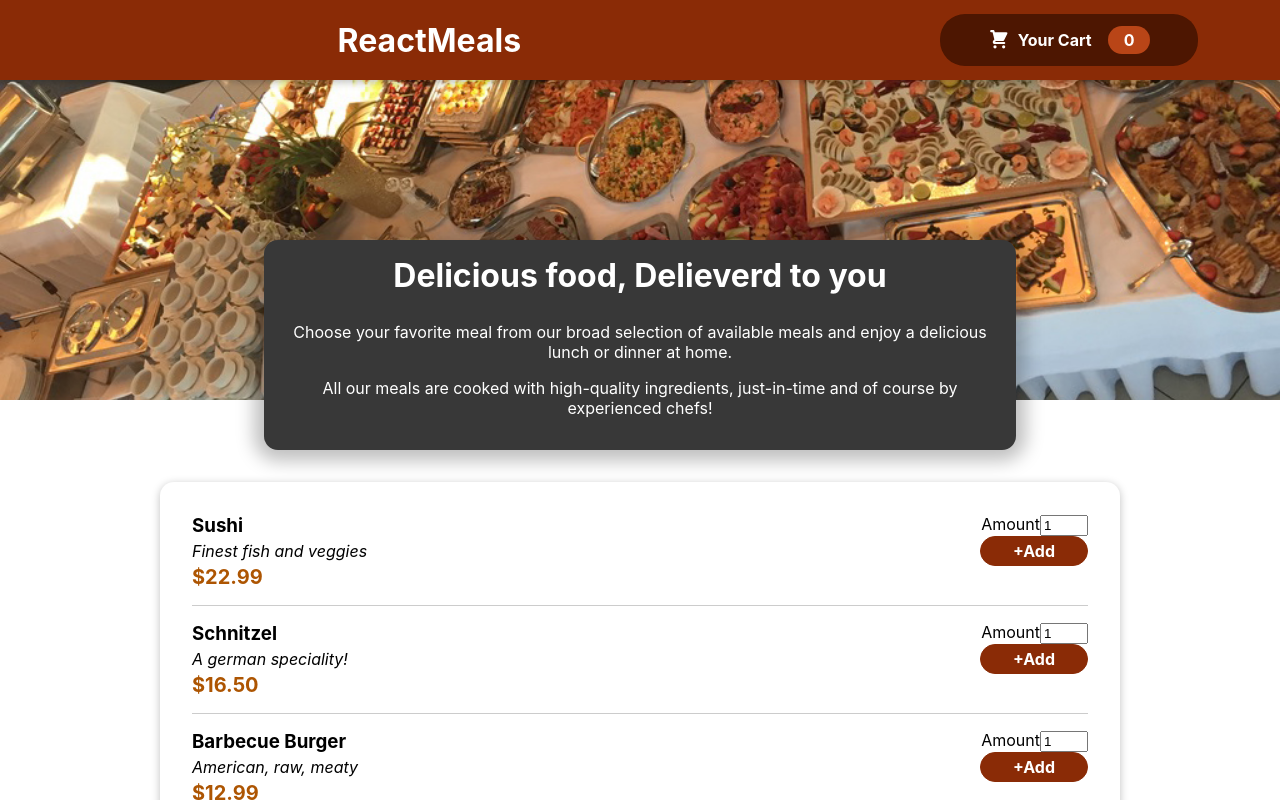
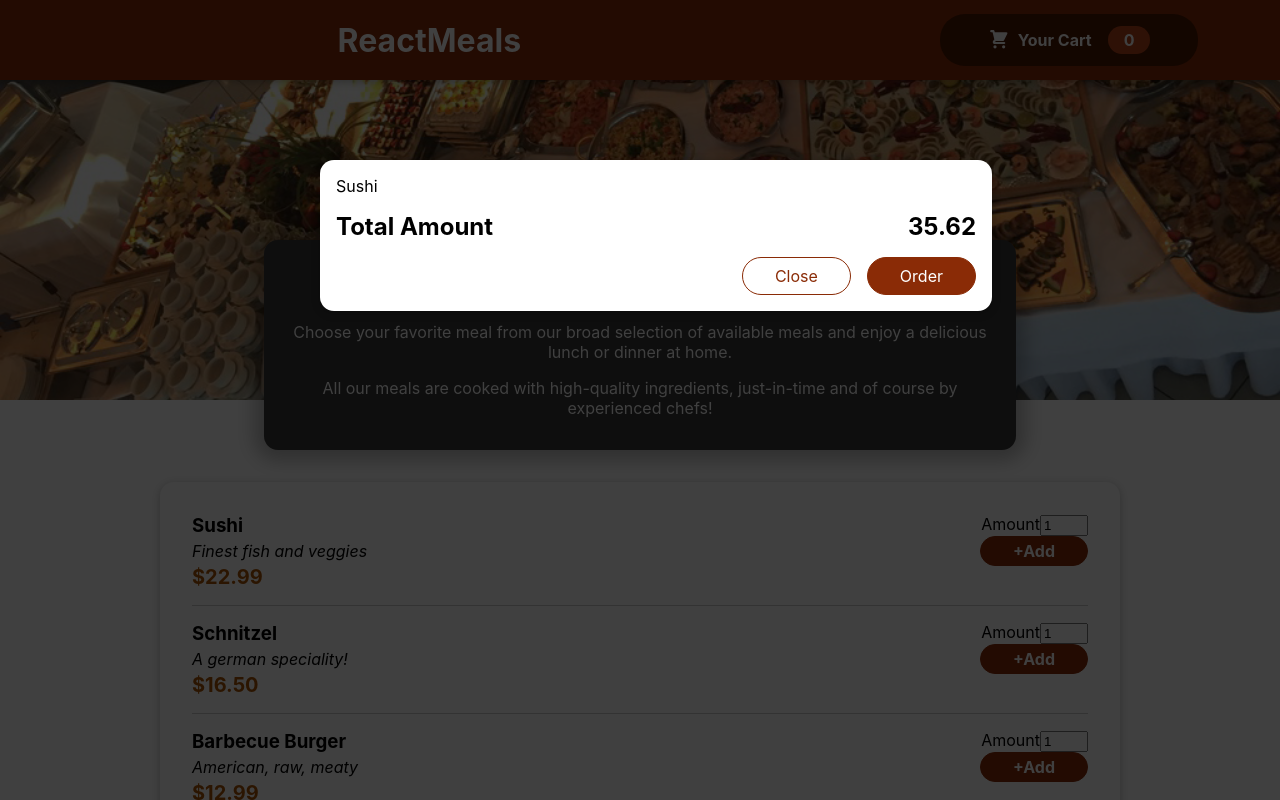
Before and after one commit to alishapaul01/Restaurant-app-with-react, a React (Create React App) app: page / in a window 1280 px wide. Shown: the top 800 px of the page. Built offline with nearby package versions, Linux system fonts and the light colour scheme.

Commit message:
Added Cart without functionality

```diff
--- a/public/index.html
+++ b/public/index.html
@@ -28,6 +28,7 @@
   </head>
   <body>
     <noscript>You need to enable JavaScript to run this app.</noscript>
+    <div id="overlays"></div>
     <div id="root"></div>
     <!--
       This HTML file is a template.
--- a/src/App.js
+++ b/src/App.js
@@ -3,9 +3,11 @@
 import Header from './Components/Layout/Header';
 import DummyMeals from './Components/Meals/DummyMeals';
 import Summary from './Components/Meals/Summary.js';
+import Cart from './Components/Cart/Cart';
 const App=()=>{
  return(
   <>
+    <Cart/>
     <Header/>
     <Summary/>
     <DummyMeals/>
--- /dev/null
+++ b/src/Components/Cart/Cart.js
@@ -0,0 +1,17 @@
+import classes from './Cart.module.css';
+import Modal from '../Cart/Modal';
+const Cart= props=>{
+    const cartItems=<ul className={classes['cart-items']}>{[{id:'c1;', name: 'Sushi', amount:2 , price: 12.99}].map((item)=><li>{item.name}</li>)}</ul>
+    return <Modal>
+        {cartItems}
+        <div className={classes.total}>
+            <span> Total Amount</span>
+            <span>35.62</span>
+        </div>
+        <div className={classes.actions}>
+            <button className={classes['button--alt']}>Close</button>
+            <button className={classes.button}>Order</button>
+        </div>
+    </Modal>
+}
+export default Cart;
--- /dev/null
+++ b/src/Components/Cart/Cart.module.css
@@ -0,0 +1,46 @@
+.cart-items {
+    list-style: none;
+    margin: 0;
+    padding: 0;
+    max-height: 20rem;
+    overflow: auto;
+  }
+
+  .total {
+    display: flex;
+    justify-content: space-between;
+    align-items: center;
+    font-weight: bold;
+    font-size: 1.5rem;
+    margin: 1rem 0;
+  }
+
+  .actions {
+    text-align: right;
+  }
+
+  .actions button {
+    font: inherit;
+    cursor: pointer;
+    background-color: transparent;
+    border: 1px solid #8a2b06;
+    padding: 0.5rem 2rem;
+    border-radius: 25px;
+    margin-left: 1rem;
+  }
+
+  .actions button:hover,
+  .actions button:active {
+    background-color: #5a1a01;
+    border-color: #5a1a01;
+    color: white;
+  }
+
+  .actions .button--alt {
+    color: #8a2b06;
+  }
+
+  .actions .button {
+    background-color: #8a2b06;
+    color: white;
+  }
--- /dev/null
+++ b/src/Components/Cart/Modal.js
@@ -0,0 +1,25 @@
+import classes from'./Modal.module.css';
+import React from 'react';
+import ReactDOM from 'react-dom';
+
+const Backdrop=props=>{
+    return <div className={classes.backdrop}/>
+}
+const ModalOverlay=props=>{
+    return (<div className={classes.modal}>
+        <div className={classes.content}>{props.children}</div>
+    </div>
+    )
+}
+const portalElement= document.getElementById('overlays');
+
+const Modal=props=>{
+return (
+<>
+{ReactDOM.createPortal(<Backdrop/>, portalElement )}
+{ReactDOM.createPortal(<ModalOverlay>{props.children}</ModalOverlay>,
+portalElement
+)}
+</>
+)}
+export default Modal;
--- /dev/null
+++ b/src/Components/Cart/Modal.module.css
@@ -0,0 +1,40 @@
+.backdrop {
+    position: fixed;
+    top: 0;
+    left: 0;
+    width: 100%;
+    height: 100vh;
+    z-index: 20;
+    background-color: rgba(0, 0, 0, 0.75);
+  }
+
+  .modal {
+    position: fixed;
+    top: 20vh;
+    left: 5%;
+    width: 90%;
+    background-color: white;
+    padding: 1rem;
+    border-radius: 14px;
+    box-shadow: 0 2px 8px rgba(0, 0, 0, 0.25);
+    z-index: 30;
+    animation: slide-down 300ms ease-out forwards;
+  }
+
+  @media (min-width: 768px) {
+    .modal {
+      width: 40rem;
+      left: calc(50% - 20rem);
+    }
+  }
+
+  @keyframes slide-down {
+    from {
+      opacity: 0;
+      transform: translateY(-3rem);
+    }
+    to {
+      opacity: 1;
+      transform: translateY(0);
+    }
+  }
--- a/src/Components/Meals/DummyMeals.js
+++ b/src/Components/Meals/DummyMeals.js
@@ -26,7 +26,7 @@
 ]
 
 const DummyMeals=()=>{
-    const mealsList= Dummy_Meals.map((meal) => <MealItem key={meal.id} name={meal.name} description={meal.description} price= {meal.price}></MealItem>)
+    const mealsList= Dummy_Meals.map((meal) => <MealItem id= {meal.id} key={meal.id} name={meal.name} description={meal.description} price= {meal.price}></MealItem>)
     return <section className={classes.meals}>
         <Card>
         <ul>{mealsList}</ul>
--- a/src/Components/Meals/MealItem/Form.js
+++ b/src/Components/Meals/MealItem/Form.js
@@ -4,7 +4,7 @@
     return(
         <form className={classes.form}>
             <Input label='Amount' input={{
-                id: 'amount',
+                id: 'amount_' +props.id,
                 type: 'number',
                 min:'1',
                 max:'5',
```
